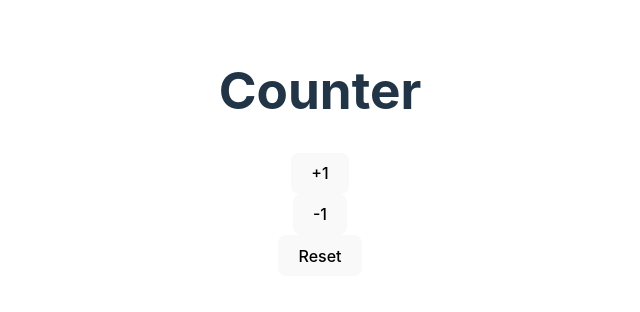
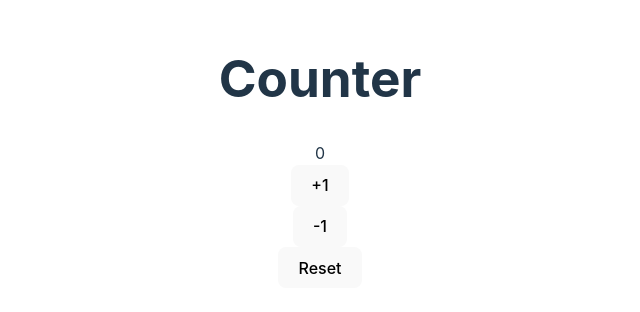
Before and after one commit to SebasEsc6/Challenges, a React (Vite) app in the folder Challenges-Sebas/: page / in a window 1280 px wide. Shown: the part 248-560 px from the top of the page, without its empty margins (320-960 px from the left). Built offline with nearby package versions, Linux system fonts and the light colour scheme.

Commit message:
Corrijo el challengue que estaba incompleto

```diff
--- a/Challenges-Sebas/src/main.jsx
+++ b/Challenges-Sebas/src/main.jsx
@@ -5,6 +5,6 @@ import './index.css'
 
 ReactDOM.createRoot(document.getElementById('root')).render(
 
-  <FirstApp />
+  <FirstApp value={0} />
 
 )
```
